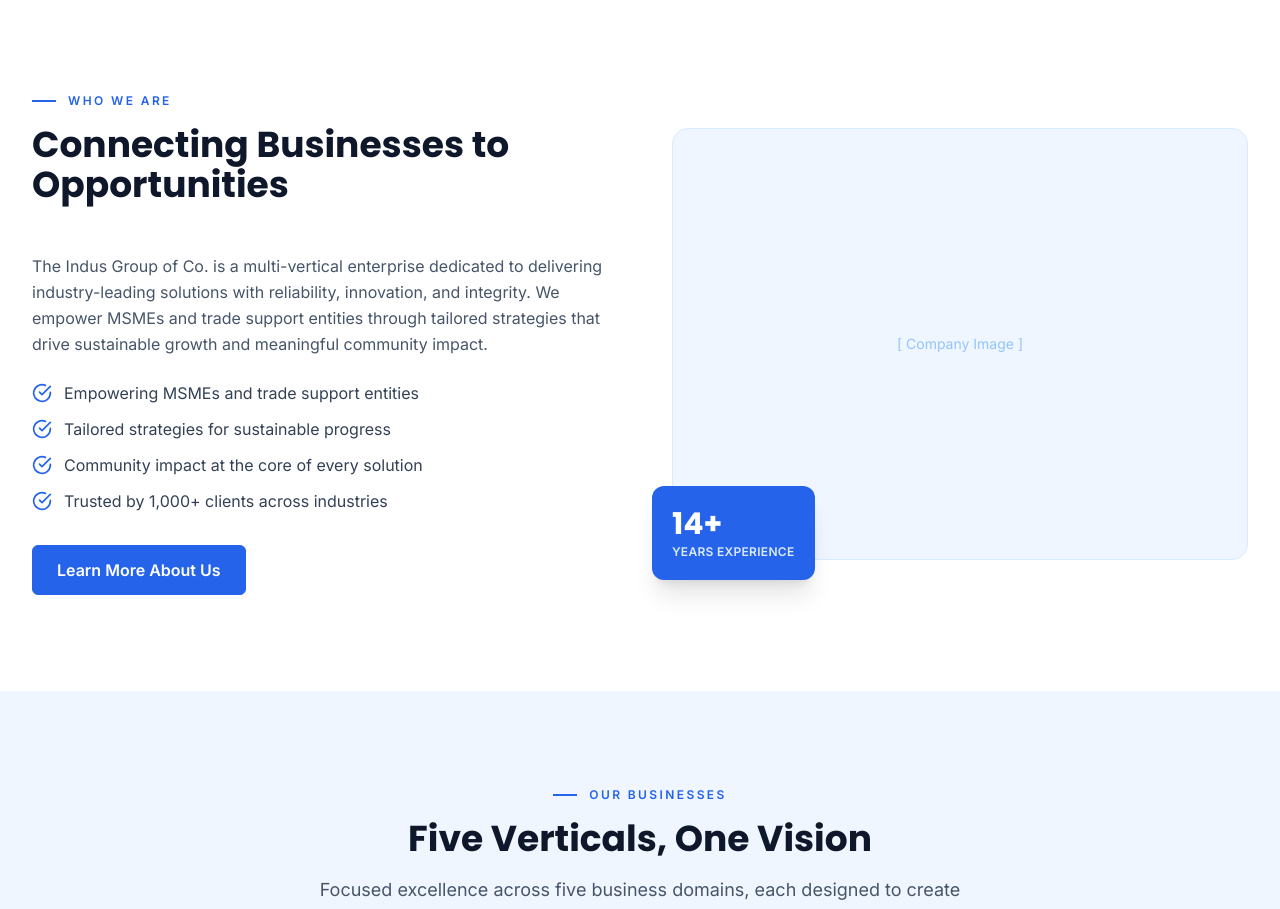
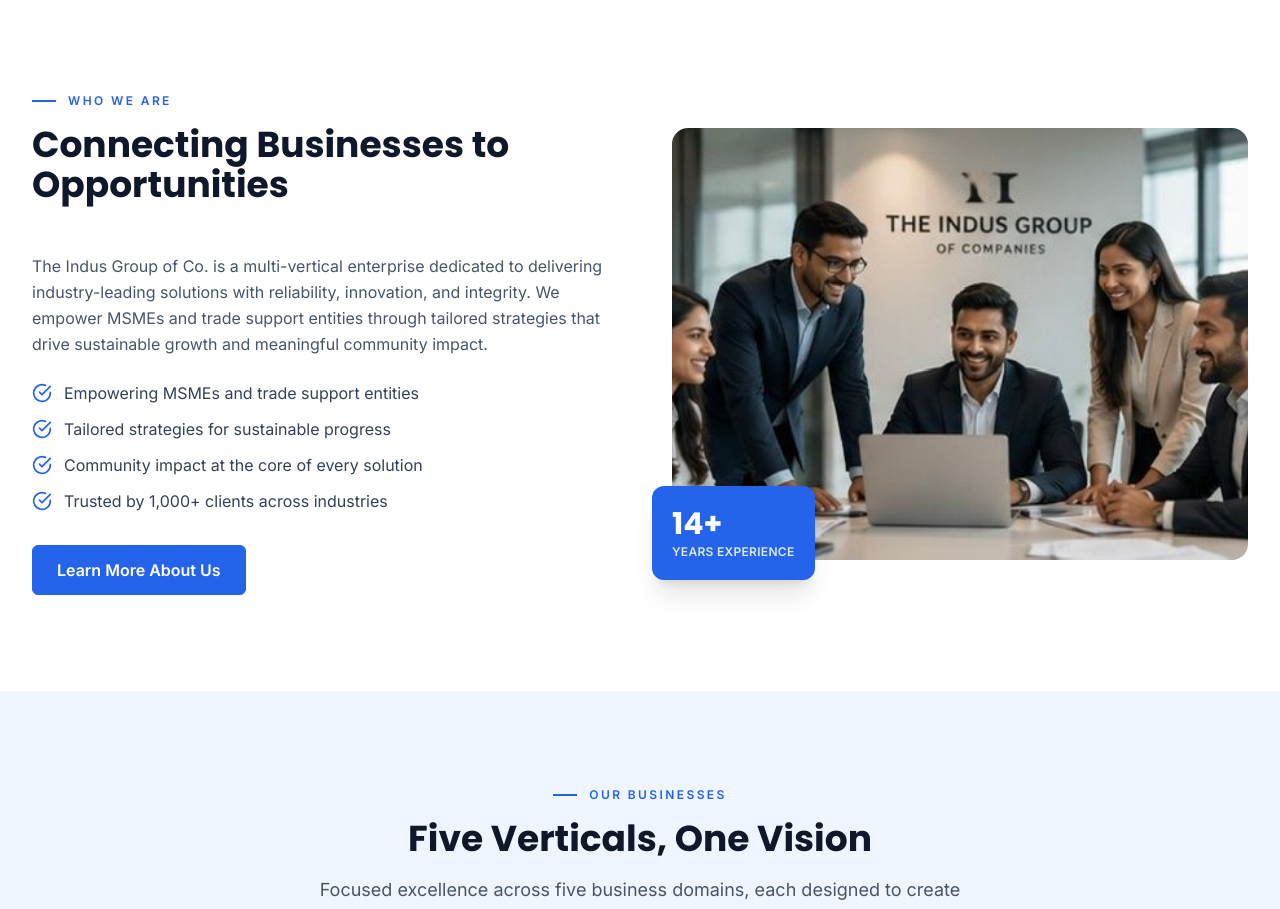
Before and after one commit to Abhishek6122008/indus-website, a Next.js app: page / in a window 1280 px wide. Shown: the part 820-1729 px from the top of the page. Built offline with nearby package versions, Linux system fonts and the light colour scheme.

Commit message:
Add image to who we are section

```diff
--- a/src/components/sections/home/WhoWeAreSection/index.jsx
+++ b/src/components/sections/home/WhoWeAreSection/index.jsx
@@ -1,3 +1,4 @@
+import Image from 'next/image'
 import { CheckCircle } from 'lucide-react'
 import { SectionHeading } from '@/components/ui/SectionHeading'
 import { Button } from '@/components/ui/Button'
@@ -28,6 +29,7 @@ export function WhoWeAreSection() {
               MSMEs and trade support entities through tailored strategies that drive sustainable
               growth and meaningful community impact.
             </p>
+
             <ul className="space-y-3 mb-8">
               {points.map((point) => (
                 <li key={point} className="flex items-start gap-3">
@@ -36,19 +38,27 @@ export function WhoWeAreSection() {
                 </li>
               ))}
             </ul>
+
             <Button href="/about">Learn More About Us</Button>
           </div>
 
           {/* Visual */}
           <div className="relative">
-            <div className="aspect-[4/3] bg-blue-50 rounded-2xl border border-blue-100 flex items-center justify-center">
-              {/* TODO: Replace with actual company image — public/images/about/ */}
-              <span className="text-blue-300 text-sm">[ Company Image ]</span>
+            <div className="aspect-[4/3] rounded-2xl overflow-hidden">
+              <Image
+                src="/images/about/company-team.jpg"
+                alt="The Indus Group team"
+                width={800}
+                height={600}
+                className="w-full h-full object-cover"
+              />
             </div>
-            {/* Floating badge */}
+
             <div className="absolute -bottom-5 -left-5 bg-blue-600 rounded-xl p-5 shadow-xl">
               <div className="text-3xl font-bold font-heading text-white">14+</div>
-              <div className="text-xs font-semibold text-blue-100 mt-0.5 uppercase tracking-wide">Years Experience</div>
+              <div className="text-xs font-semibold text-blue-100 mt-0.5 uppercase tracking-wide">
+                Years Experience
+              </div>
             </div>
           </div>
 
```
